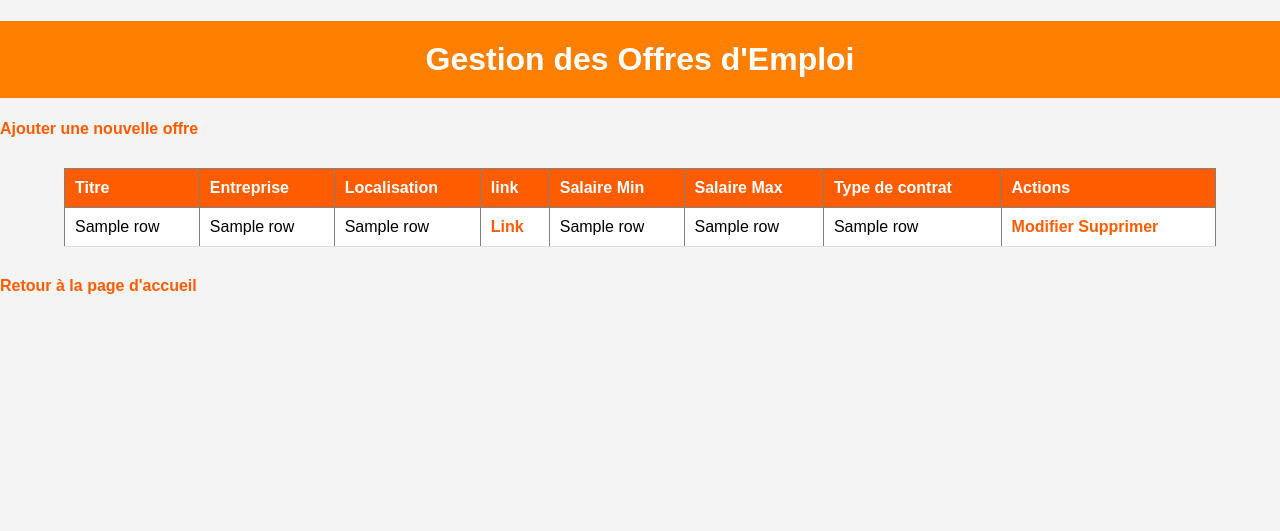
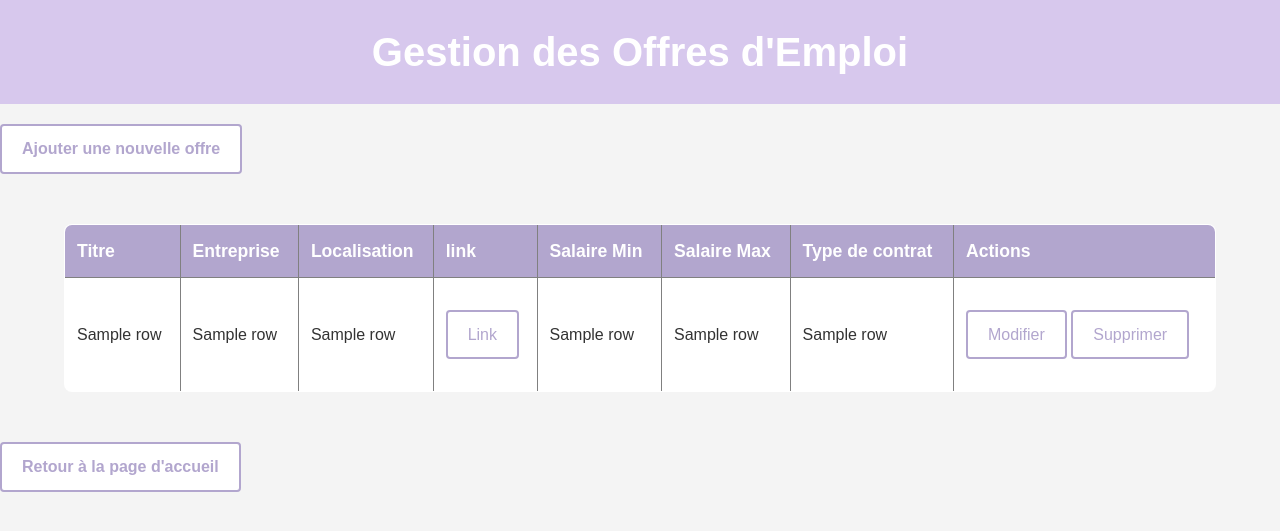
Before and after one commit to abarah/Projet_job_offers, a Flask app: template templates/manage_job_offers.html in a window 1280 px wide. Shown: the top 531 px of the page. Run offline with Flask 2, Linux system fonts and the light colour scheme; the template is opened without the code that fills it: most values are stand-ins (such as "Sample title", 1, 10 or a date in 2020).

Commit message:
Update manage_job_offers.html

```diff
--- a/templates/manage_job_offers.html
+++ b/templates/manage_job_offers.html
@@ -6,62 +6,151 @@
     <title>Gestion des Offres d'Emploi</title>
 </head>
 <style>
+        /* Variables CSS pour une gestion centralisée des couleurs */
+        :root {
+            --primary-color: #B2A6CE;
+            --secondary-color: #D7C8ED;
+            --bg-color: #f4f4f4;
+            --white: #ffffff;
+            --text-color: #333333;
+            --border-color: #ddd;
+        }
+
+        /* Mise en page générale */
         body {
             font-family: Arial, sans-serif;
             margin: 0;
             padding: 0;
-            background-color: #f4f4f4;
+            background-color: var(--bg-color);
+            color: var(--text-color);
+            line-height: 1.6;
         }
+
+        /* Header */
         h1 {
-            background-color: #ff7f00;
-            color: white;
+            background-color: var(--secondary-color);
+            color: var(--white);
             padding: 20px;
             text-align: center;
+            margin: 0;
+            font-size: 2.5rem;
         }
+
+        /* Lien Ajouter une offre */
+        a {
+            color: var(--primary-color);
+            text-decoration: none;
+            font-weight: bold;
+            display: inline-block;
+            margin: 20px 0;
+            padding: 10px 20px;
+            background-color: var(--white);
+            border: 2px solid var(--primary-color);
+            border-radius: 4px;
+            transition: all 0.3s ease;
+        }
+
+        a:hover {
+            background-color: var(--primary-color);
+            color: var(--white);
+            border-color: var(--primary-color);
+        }
+
+        /* Tableau */
         table {
             width: 90%;
             margin: 30px auto;
             border-collapse: collapse;
-            background-color: white;
+            background-color: var(--white);
+            border-radius: 8px;
+            overflow: hidden;
         }
+
         th {
-            background-color:#FF5C00;
-            color: white;
-            padding: 10px;
+            background-color: var(--primary-color);
+            color: var(--white);
+            padding: 12px;
             text-align: left;
+            font-size: 1.1rem;
         }
+
         td {
-            padding: 10px;
+            padding: 12px;
             text-align: left;
-            border-bottom: 1px solid #ddd;
+            border-bottom: 1px solid var(--border-color);
         }
-        a {
-            color: #FF5C00;
+
+        /* Lien dans les cellules */
+        td a {
+            color: var(--primary-color);
             text-decoration: none;
-            font-weight: bold;
+            font-weight: normal;
         }
-        a:hover {
+
+        td a:hover {
             text-decoration: underline;
         }
+
+        /* Cellules actions */
         .actions a {
             margin-right: 10px;
+            padding: 6px 12px;
+            border-radius: 4px;
+            font-size: 0.9rem;
+            background-color: #f1f1f1;
+            color: var(--primary-color);
+            transition: background-color 0.3s ease;
         }
+
+        .actions a:hover {
+            background-color: var(--primary-color);
+            color: var(--white);
+        }
+
+        /* Boutons */
         .button {
-            background-color: #FF5C00;
-            color: white;
+            background-color: var(--primary-color);
+            color: var(--white);
             padding: 10px 20px;
             border: none;
             text-align: center;
             text-decoration: none;
             font-size: 16px;
             cursor: pointer;
+            border-radius: 4px;
+            transition: background-color 0.3s ease;
         }
+
         .button:hover {
             background-color: #ff5b00;
         }
+
+        /* Section centrée */
         .center {
             text-align: center;
             margin-top: 20px;
+        }
+
+        /* Media Queries pour rendre la page responsive */
+        @media (max-width: 768px) {
+            table {
+                width: 100%;
+                font-size: 0.9rem;
+            }
+
+            h1 {
+                font-size: 2rem;
+            }
+
+            a {
+                font-size: 1rem;
+                padding: 8px 16px;
+            }
+
+            .actions a {
+                font-size: 0.85rem;
+                padding: 5px 10px;
+            }
         }
     </style>
 <body>
```
